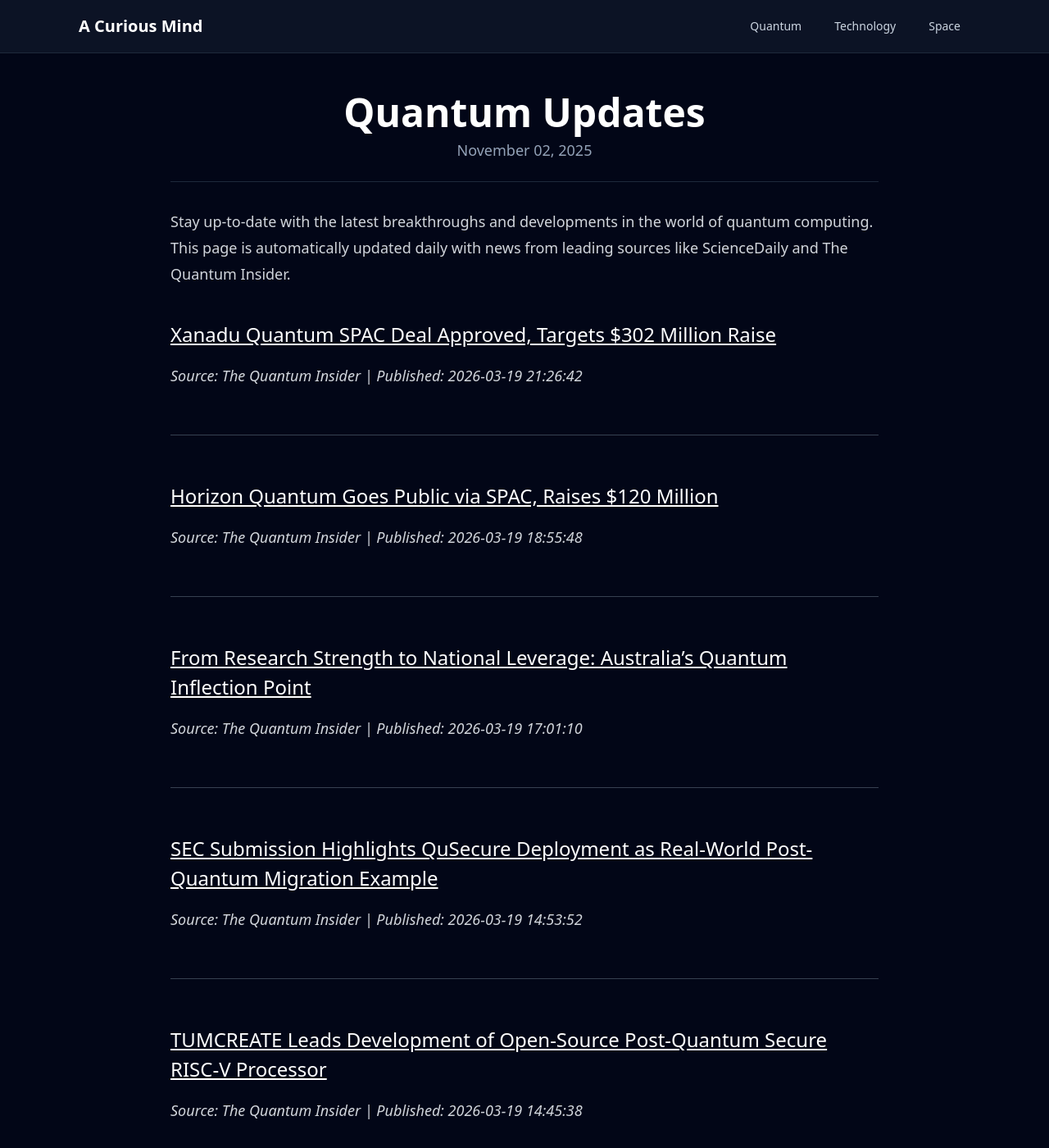
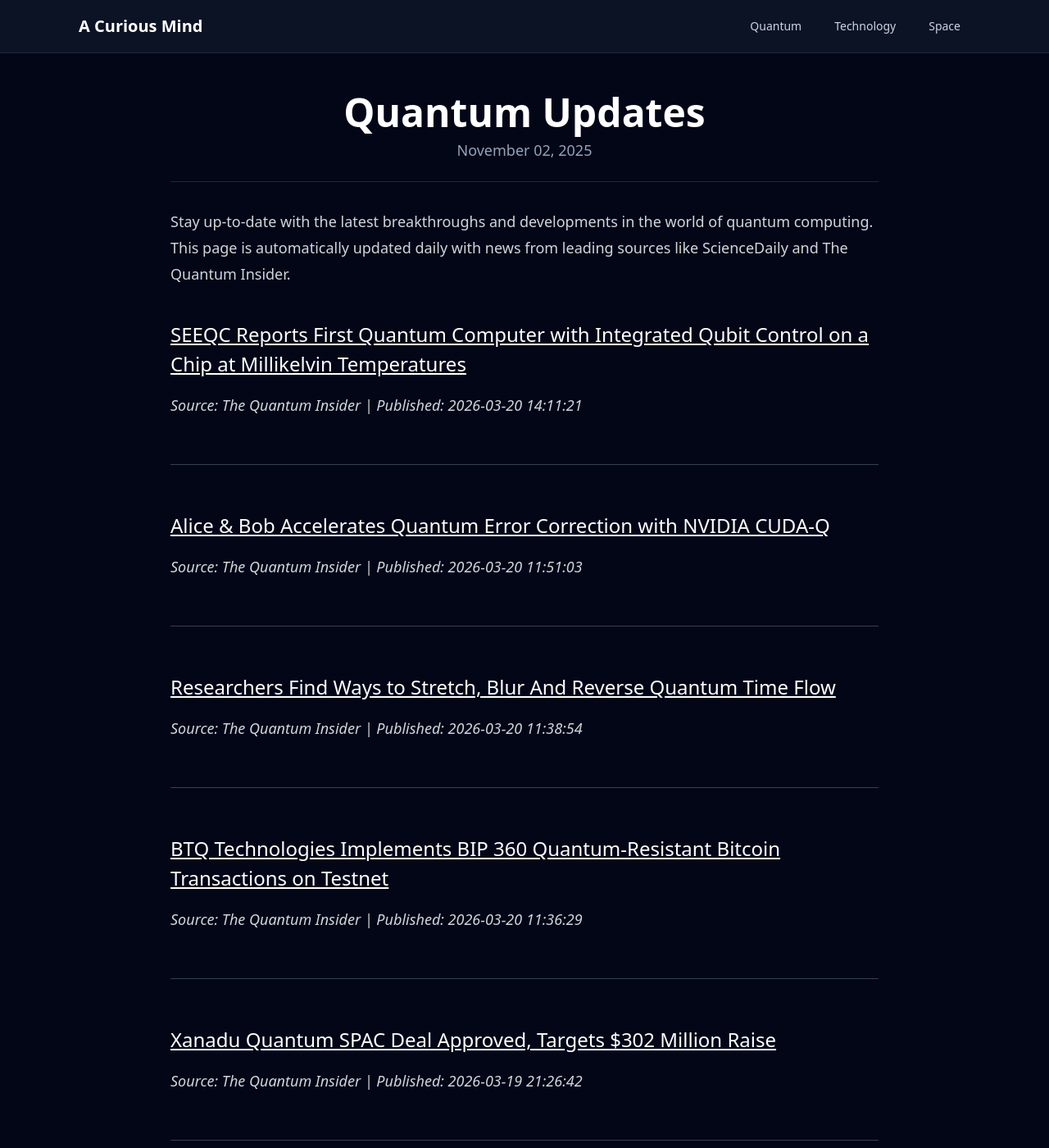
Before and after one commit to onehl7/onehl7.github.io, a Jekyll site: the page built from _posts/2025-11-02-quantum-updates.md, in a window 1280 px wide and 1400 px high. Shown: the whole window at 82% size. Built offline with Jekyll 4.4.1, drawn with Linux system fonts in a browser that asks for light colours; nearby versions of some CDN libraries.

Commit message:
Update quantum news data

```diff
--- a/_data/quantum_news.json
+++ b/_data/quantum_news.json
@@ -1,33 +1,33 @@
 [
+  {
+    "source": "The Quantum Insider",
+    "title": "SEEQC Reports First Quantum Computer with Integrated Qubit Control on a Chip at Millikelvin Temperatures",
+    "link": "https://thequantuminsider.com/2026/03/20/seeqc-reports-first-quantum-computer-with-integrated-qubit-control-on-a-chip-at-millikelvin-temperatures/",
+    "published": "2026-03-20 14:11:21"
+  },
+  {
+    "source": "The Quantum Insider",
+    "title": "Alice & Bob Accelerates Quantum Error Correction with NVIDIA CUDA-Q",
+    "link": "https://thequantuminsider.com/2026/03/20/alice-bob-accelerates-quantum-error-correction-nvidia-cuda-q/",
+    "published": "2026-03-20 11:51:03"
+  },
+  {
+    "source": "The Quantum Insider",
+    "title": "Researchers Find Ways to Stretch, Blur And Reverse Quantum Time Flow",
+    "link": "https://thequantuminsider.com/2026/03/20/researchers-find-ways-to-stretch-blur-and-reverse-quantum-time-flow/",
+    "published": "2026-03-20 11:38:54"
+  },
+  {
+    "source": "The Quantum Insider",
+    "title": "BTQ Technologies Implements BIP 360 Quantum-Resistant Bitcoin Transactions on Testnet",
+    "link": "https://thequantuminsider.com/2026/03/20/btq-technologies-implements-bip-360-quantum-resistant-bitcoin-transactions-testnet/",
+    "published": "2026-03-20 11:36:29"
+  },
   {
     "source": "The Quantum Insider",
     "title": "Xanadu Quantum SPAC Deal Approved, Targets $302 Million Raise",
     "link": "https://thequantuminsider.com/2026/03/19/xanadu-quantum-spac-deal-approved-targets-302-million-raise/",
     "published": "2026-03-19 21:26:42"
-  },
-  {
-    "source": "The Quantum Insider",
-    "title": "Horizon Quantum Goes Public via SPAC, Raises $120 Million",
-    "link": "https://thequantuminsider.com/2026/03/19/horizon-quantum-goes-public-via-spac-raises-120-million/",
-    "published": "2026-03-19 18:55:48"
-  },
-  {
-    "source": "The Quantum Insider",
-    "title": "From Research Strength to National Leverage: Australia\u2019s Quantum Inflection Point",
-    "link": "https://thequantuminsider.com/2026/03/19/from-research-strength-to-national-leverage-australias-quantum-inflection-point/",
-    "published": "2026-03-19 17:01:10"
-  },
-  {
-    "source": "The Quantum Insider",
-    "title": "SEC Submission Highlights QuSecure Deployment as Real-World Post-Quantum Migration Example",
-    "link": "https://thequantuminsider.com/2026/03/19/sec-submission-highlights-qusecure-deployment-real-world-post-quantum-migration-example/",
-    "published": "2026-03-19 14:53:52"
-  },
-  {
-    "source": "The Quantum Insider",
-    "title": "TUMCREATE Leads Development of Open-Source Post-Quantum Secure RISC-V Processor",
-    "link": "https://thequantuminsider.com/2026/03/19/tumcreate-leads-development-open-source-post-quantum-secure-risc-v-processor/",
-    "published": "2026-03-19 14:45:38"
   },
   {
     "source": "ScienceDaily (Quantum Computing)",
```
